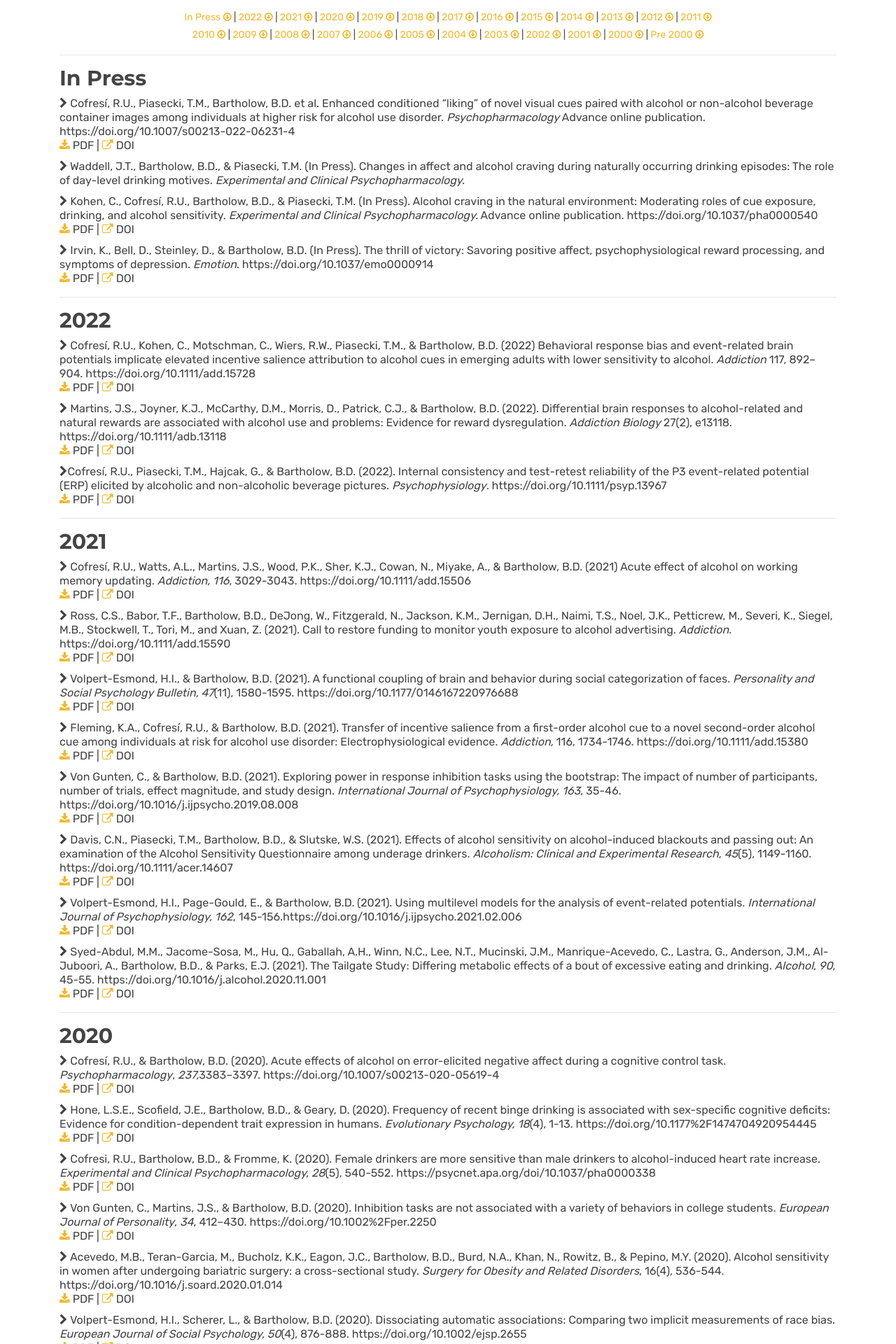
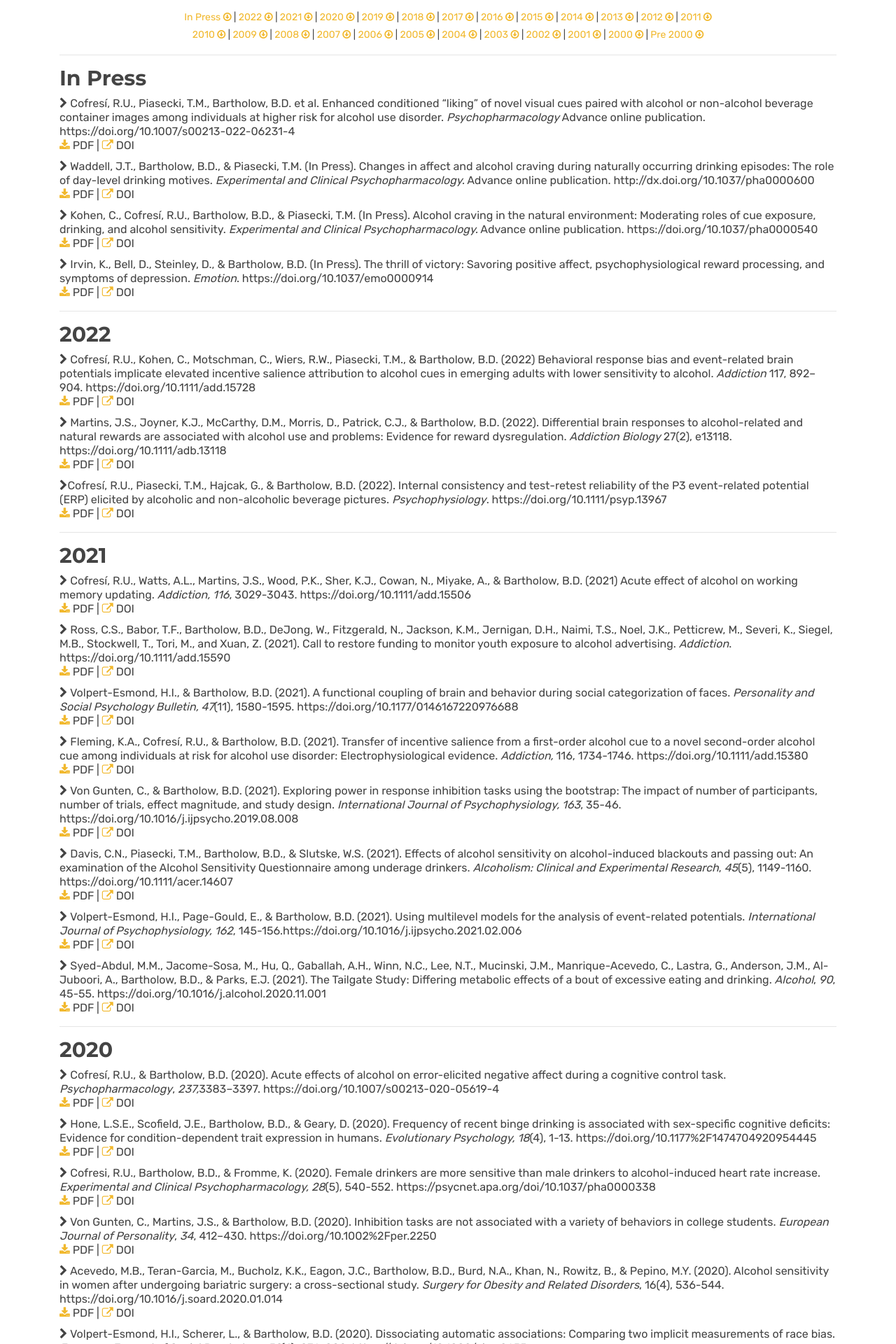
Before and after one commit to bartholow-scanlab/bartholow-scanlab.github.io, a Jekyll site: the page built from publications.html, in a window 1280 px wide. Shown: the part 432-2352 px from the top of the page at 70% size. Built offline with Jekyll 4.4.1, drawn with Linux system fonts in a browser that asks for light colours.

Commit message:
Update publications.html

```diff
--- a/publications.html
+++ b/publications.html
@@ -67,7 +67,10 @@ title: Publications
 	    <p> <li> <i class="fa fa-chevron-right" aria-hidden="true"></i>
                Waddell, J.T., Bartholow, B.D., & Piasecki, T.M. (In Press).
 		    Changes in affect and alcohol craving during naturally occurring drinking episodes: The role of day-level drinking motives.
-		    <em>Experimental and Clinical Psychopharmacology.</em>
+		    <em>Experimental and Clinical Psychopharmacology.</em> Advance online publication. http://dx.doi.org/10.1037/pha0000600
+		    <br/>
+		    <a href="/assets/docs/pub/Waddell_et_al.pdf" target="_blank" rel="noopener noreferrer"> <i class="fa fa-download icons"></i> </a>PDF
+			        | <a href="http://dx.doi.org/10.1037/pha0000600" target="_blank" rel="noopener noreferrer"> <i class="fa fa-external-link" aria-hidden="true"></i></a> DOI
 		    </li> </p>
 
 		<p> <li> <i class="fa fa-chevron-right" aria-hidden="true"></i>
```
